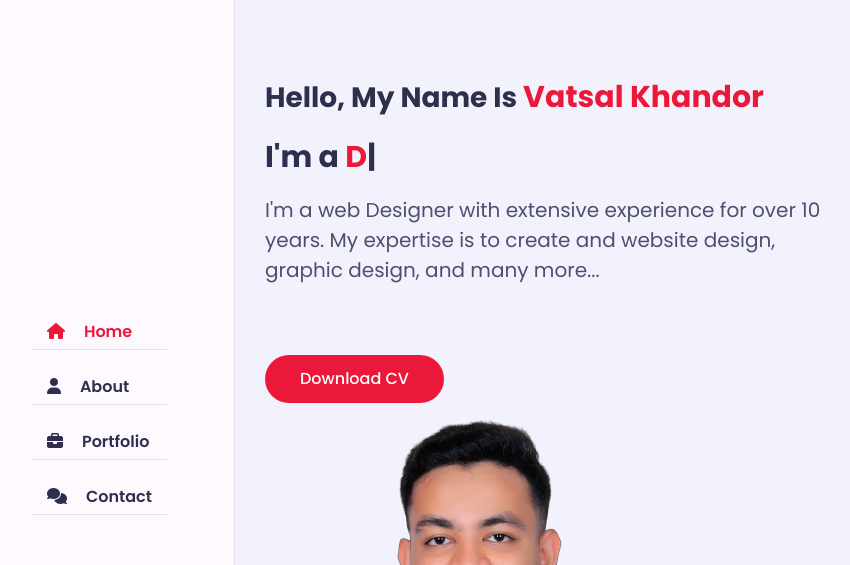
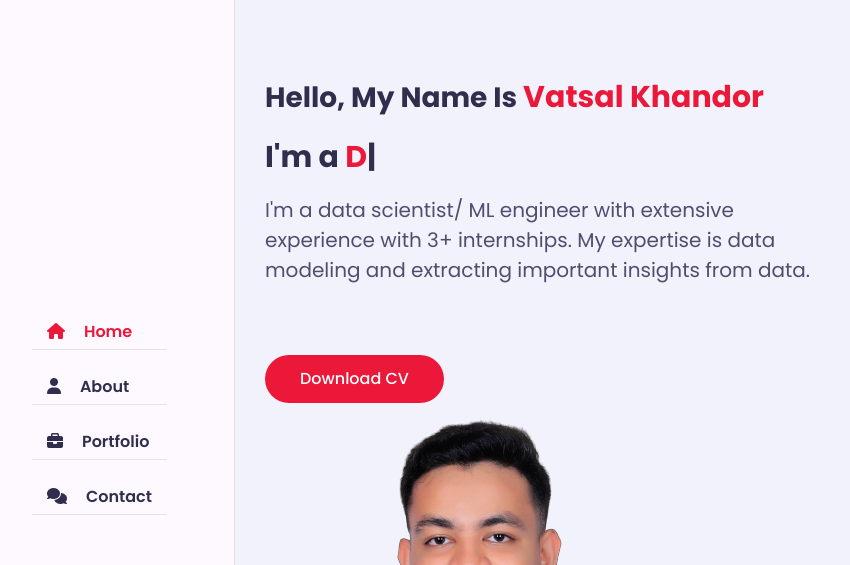
Before and after one commit to khandorvatsal/khandorvatsal.github.io, a plain HTML site: page index.html in a window 1280 px wide. Shown: the top 565 px of the page, without its empty margins (35-885 px from the left). Drawn offline with nearby package versions, Linux system fonts and the light colour scheme; a web font is replaced by a local one.

Commit message:
Added Resume

```diff
--- a/index.html
+++ b/index.html
@@ -33,9 +33,8 @@
             <div class="home-info padd-15">
               <h3 class="hello">Hello, My Name Is <span class="name">Vatsal Khandor</span></h3>
               <h3 class="my-profession">I'm a <span class="typing"></span></h3>
-              <p>I'm a web Designer with extensive experience for over 10 years. My expertise is to
-                create and website design, graphic design, and many more...</p>
-                <a href="#" class="btn">Download CV</a>
+              <p>I'm a data scientist/ ML engineer with extensive experience with 3+ internships. My expertise is data modeling and extracting important insights from data.</p>
+                <a href="Resume/Vatsal Khandor Resume.pdf" class="btn" download>Download CV</a>
             </div>
 
             <div class="padd-15">
```
Also changed, not shown: 1 other file.
